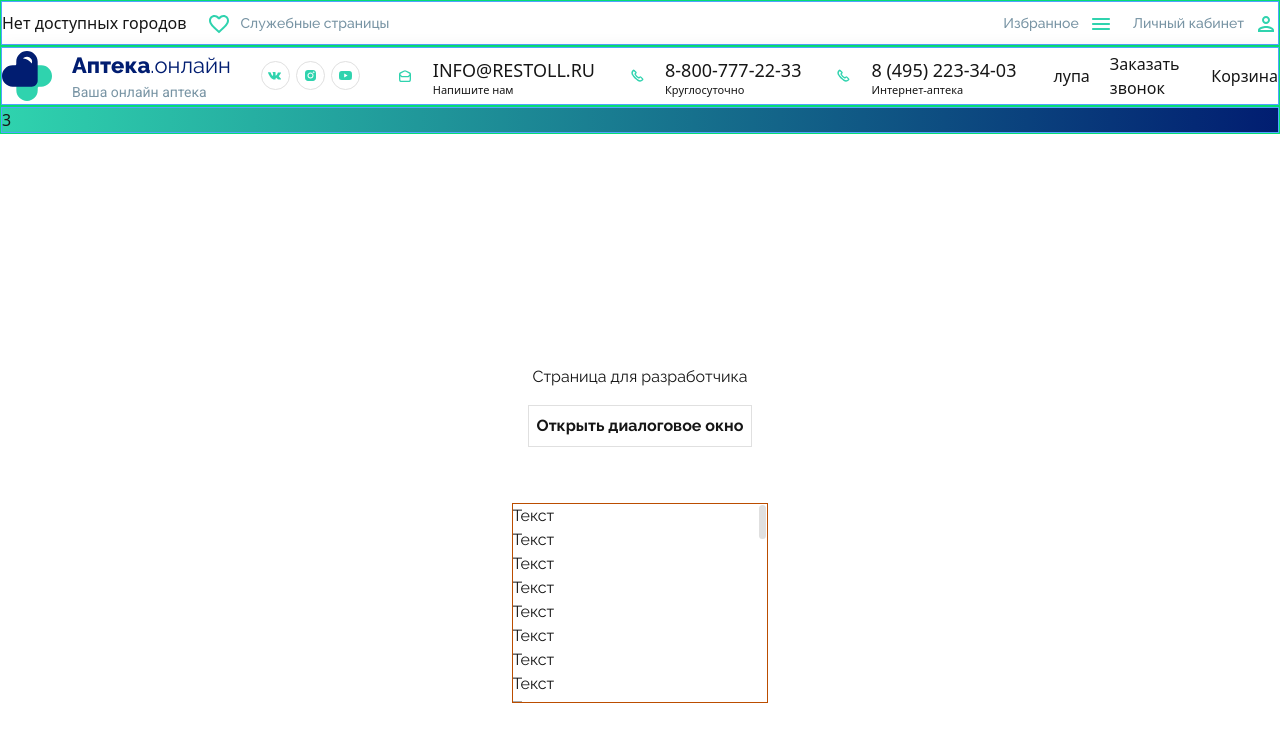
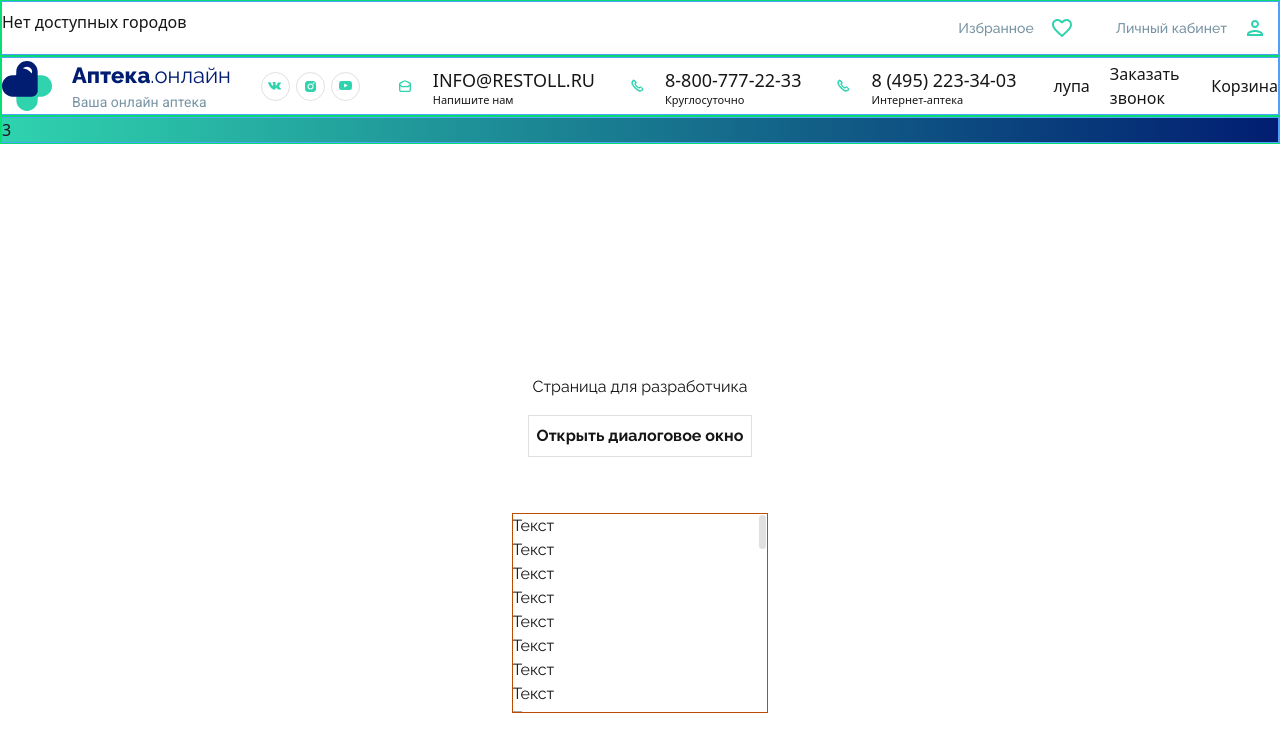
Before and after one commit to Proshka-dev/apteka, a Next.js app: page /dev in a window 1280 px wide. Shown: the top 752 px of the page. Built offline with nearby package versions, Linux system fonts and the light colour scheme; no server answers; the database is empty.

Commit message:
Добавлен ButtonTopNav

```diff
--- /dev/null
+++ b/src/app/favorites/page.tsx
@@ -0,0 +1,7 @@
+import { FavoritesPage } from "@/pages-fsd/favorites";
+
+export default function Favorites() {
+	return (
+		<FavoritesPage />
+	);
+}
--- /dev/null
+++ b/src/app/profile/page.tsx
@@ -0,0 +1,7 @@
+import { ProfilePage } from "@/pages-fsd/profile";
+
+export default function Profile() {
+	return (
+		<ProfilePage />
+	);
+}
--- /dev/null
+++ b/src/pages-fsd/favorites/index.ts
@@ -0,0 +1 @@
+export * from './ui/FavoritesPage'
--- /dev/null
+++ b/src/pages-fsd/favorites/ui/FavoritesPage.tsx
@@ -0,0 +1,7 @@
+export function FavoritesPage() {
+	return (
+		<div className="font-accent flex min-h-screen items-center justify-center flex-col" >
+			Избранное
+		</div >
+	);
+}
--- /dev/null
+++ b/src/pages-fsd/profile/index.ts
@@ -0,0 +1 @@
+export * from './ui/ProfilePage'
--- /dev/null
+++ b/src/pages-fsd/profile/ui/ProfilePage.tsx
@@ -0,0 +1,7 @@
+export function ProfilePage() {
+	return (
+		<div className="font-accent flex min-h-screen items-center justify-center flex-col" >
+			Профиль
+		</div >
+	);
+}
--- /dev/null
+++ b/src/widgets/Header/ui/ButtonTopNav.tsx
@@ -0,0 +1,37 @@
+'use client'
+import React from 'react';
+import Link from 'next/link';
+import { cn } from '@/shared/lib/utils';
+import { Button, Icon, IconName } from '@/shared/ui';
+
+interface ButtonTopNavProps {
+	children: React.ReactNode;
+	href: string;
+	iconName: IconName;
+	className?: string;
+}
+
+export function ButtonTopNav({
+	children,
+	href,
+	className,
+	iconName,
+}: ButtonTopNavProps) {
+	return (
+		<Button variant={'ghost'} nativeButton={false} render={(buttonProps) => (
+			// inline-flex items-center whitespace-nowrap УБРАТЬ, если будет работать без них
+			<Link
+				href={href}
+				className={cn('', className)}
+				{...buttonProps}
+			>
+				<span className="text-cust-grayblue text-sm font-medium font-accent mr-2.5">
+					{children}
+				</span>
+				<Icon name={iconName} className='text-cust-mint size-6' />
+			</Link>
+		)}>
+		</Button>
+
+	);
+}
--- a/src/widgets/Header/ui/Header.tsx
+++ b/src/widgets/Header/ui/Header.tsx
@@ -4,6 +4,7 @@ import { getDefaultSelectedCity } from '@/entities/region/lib/getDefaultSelected
 import { RegionButton } from '@/features/region/';
 import { ButtonContact, Icon, Logo } from '@/shared/ui';
 import { cookies } from 'next/headers'
+import { ButtonTopNav } from './ButtonTopNav';
 
 export async function Header() {
 	const cookieStore = await cookies();
@@ -19,35 +20,28 @@ export async function Header() {
 		<header className="">
 			{/* Верхний блок */}
 			<div className="border-green-400 border bg-white">
-				<div className="border-blue-400 border container mx-auto flex gap-5 py-2 items-center">
-					{/* <div className='mr-15.5 font-accent'>
-						<Icon name='nearMe' className='text-cust-mint' />
-						<span className='text-cust-grayblue text-sm font-medium font-accent'>
-							Москва и область
-						</span>
-						<Icon name='keyboardArrowDown' className='text-cust-gray' />
-					</div> */}
+				<div className="border-blue-400 border container mx-auto flex py-2 justify-between">
+					<div className='flex gap-5'> {/* Левый блок кнопок*/}
 						<RegionButton
 							initialCities={cities}
 							initialSelectedCity={defaultCity}
 						/>
-					<div className='flex-1'>
-						<Icon name='favoriteBorder' className='text-cust-mint mr-2.5' />
+						{/* (!!!) Отложил разработку служебных страниц. Возможно, они не нужны.*/}
+						{/* <div className='flex-1'>
+							<Icon name='menu' className='text-cust-mint mr-2.5' />
 							<span className='text-cust-grayblue text-sm font-medium font-accent'>
 								Служебные страницы
 							</span>
+						</div> */}
 					</div>
-					<div>
-						<span className='text-cust-grayblue text-sm font-medium font-accent mr-2.5'>
+					<div className='flex gap-5'> {/* Правый блок кнопок*/}
+						<ButtonTopNav href='/favorites' iconName='favoriteBorder'>
 							Избранное
-						</span>
-						<Icon name='menu' className='text-cust-mint' />
-					</div>
-					<div>
-						<span className='text-cust-grayblue text-sm font-medium font-accent mr-2.5'>
+						</ButtonTopNav>
+						<ButtonTopNav href='/profile' iconName='person'>
 							Личный кабинет
-						</span>
-						<Icon name='person' className='text-cust-mint' />
+						</ButtonTopNav>
+
 					</div>
 				</div>
 			</div>
--- a/src/widgets/Header/ui/TopNavItem.tsx
+++ /dev/null
@@ -1,106 +0,0 @@
-import React from 'react';
-import Link from 'next/link';
-import { Icon } from '@/shared/ui';
-import { cn } from '@/shared/lib/utils';
-
-type IconType = string | React.ReactNode;
-
-const renderIcon = (
-	icon: IconType | undefined,
-	defaultClassName: string,
-	rotate = false
-) => {
-	if (!icon) return null;
-
-	const className = cn(
-		defaultClassName,
-		rotate && 'rotate-180 transition-transform duration-300'
-	);
-
-	if (typeof icon === 'string') {
-		return <Icon name={'menu'} className={className} />;
-	}
-
-	if (React.isValidElement(icon)) {
-		const element = icon as React.ReactElement<{ className?: string }>;
-		return React.cloneElement(element, {
-			className: cn(element.props.className, className),
-		});
-	}
-
-	return null;
-};
-
-interface NavButtonProps {
-	children: React.ReactNode;
-	iconLeft: IconType;
-	iconRight?: IconType;
-	onClick?: () => void;
-	isOpen?: boolean;
-	rotateRightIconOnOpen?: boolean;
-	className?: string;
-	iconLeftClassName?: string;
-	iconRightClassName?: string;
-}
-
-interface NavLinkProps {
-	children: React.ReactNode;
-	href: string;
-	iconRight: IconType;
-	className?: string;
-	iconRightClassName?: string;
-}
-
-export function NavButton({
-	children,
-	iconLeft,
-	iconRight,
-	onClick,
-	isOpen = false,
-	rotateRightIconOnOpen = false,
-	className,
-	iconLeftClassName,
-	iconRightClassName,
-}: NavButtonProps) {
-	return (
-		<button
-			onClick={onClick}
-			className={cn(
-				'inline-flex items-center whitespace-nowrap cursor-pointer bg-transparent border-none p-0',
-				className
-			)}
-			type="button"
-		>
-			{renderIcon(iconLeft, cn('text-cust-mint mr-2.5', iconLeftClassName))}
-			<span className="text-cust-grayblue text-sm font-medium font-accent">
-				{children}
-			</span>
-			{iconRight &&
-				renderIcon(
-					iconRight,
-					cn('text-cust-gray', iconRightClassName),
-					rotateRightIconOnOpen && isOpen
-				)}
-		</button>
-	);
-}
-
-export function NavLink({
-	children,
-	href,
-	iconRight,
-	className,
-	iconRightClassName,
-}: NavLinkProps) {
-	return (
-		<Link
-			href={href}
-			className={cn('inline-flex items-center whitespace-nowrap', className)}
-		>
-			<span className="text-cust-grayblue text-sm font-medium font-accent mr-2.5">
-				{children}
-			</span>
-			{renderIcon(iconRight, cn('text-cust-mint', iconRightClassName))}
-		</Link>
-	);
-}
```
Lines whose indentation alone changed are shown as unchanged.
